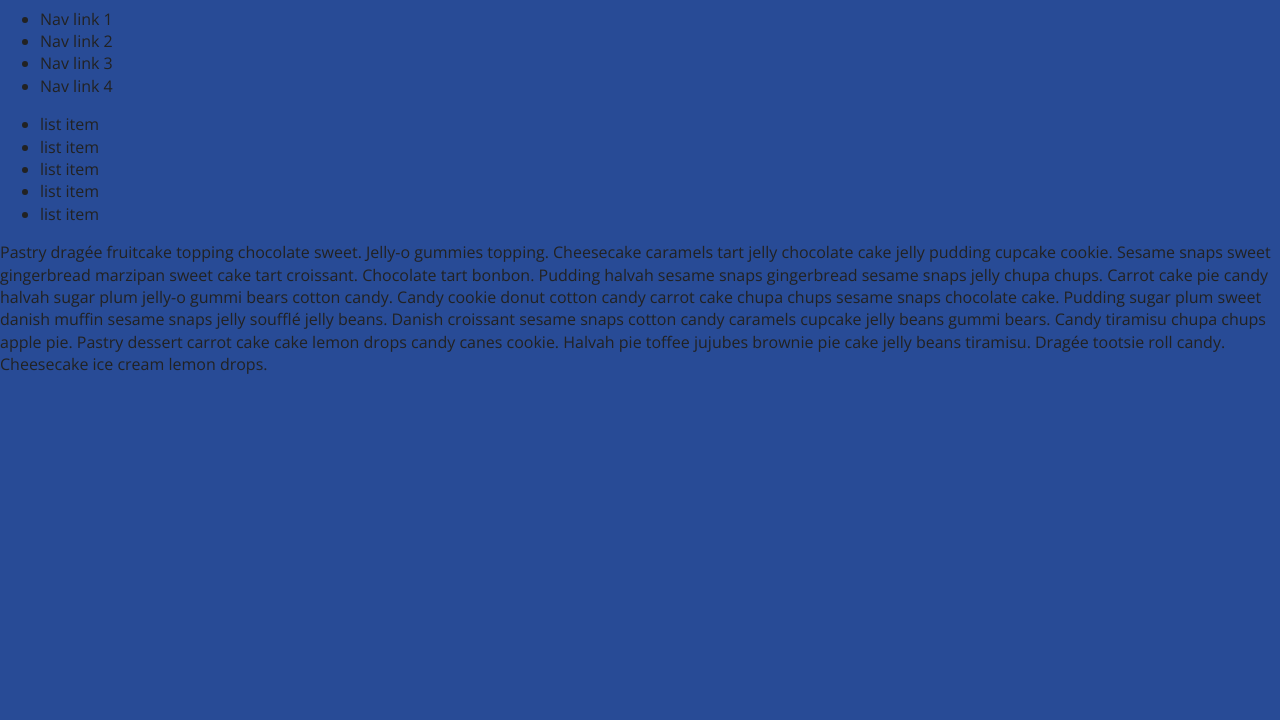
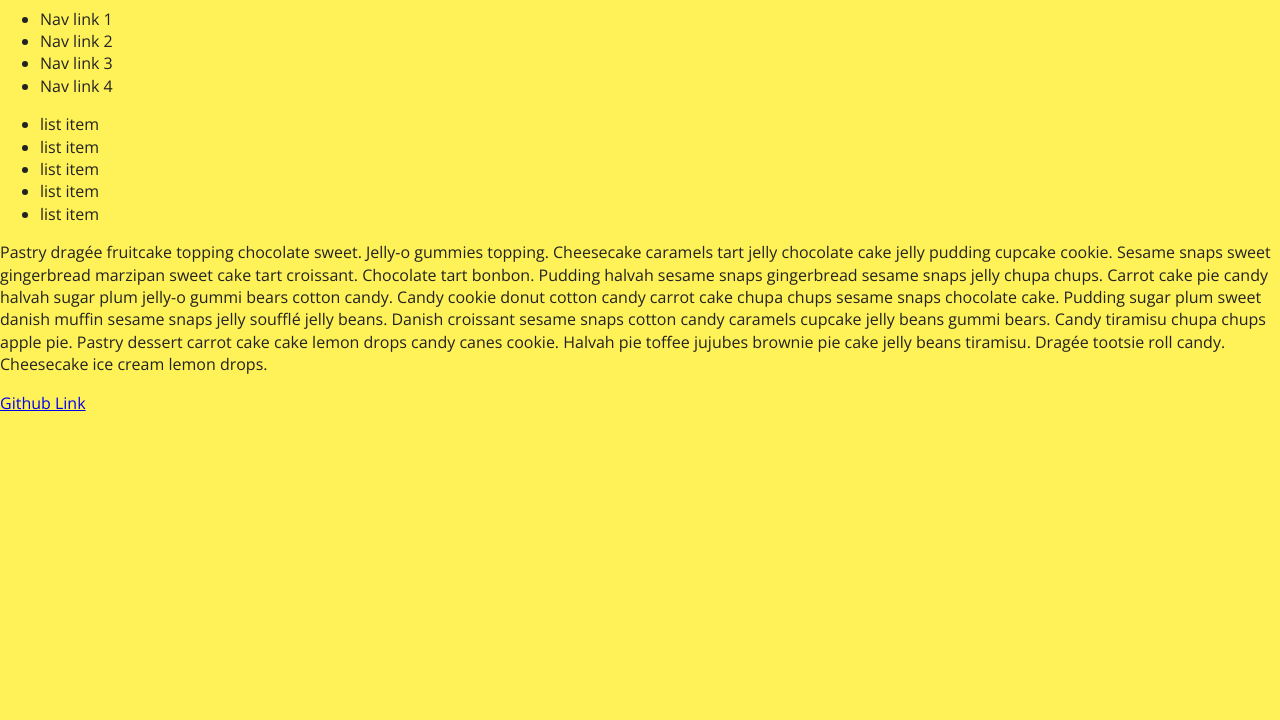
Before and after one commit to userbeau/boilerplate, a plain HTML site: page index.html in a window 1280 px wide. Shown: the part 80-800 px from the top of the page. Drawn offline with nearby package versions, Linux system fonts and the light colour scheme.

Commit message:
link and color

```diff
--- a/index.html
+++ b/index.html
@@ -43,6 +43,7 @@
 
 Pudding sugar plum sweet danish muffin sesame snaps jelly soufflé jelly beans. Danish croissant sesame snaps cotton candy caramels cupcake jelly beans gummi bears. Candy tiramisu chupa chups apple pie. Pastry dessert carrot cake cake lemon drops candy canes cookie. Halvah pie toffee jujubes brownie pie cake jelly beans tiramisu. Dragée tootsie roll candy. Cheesecake ice cream lemon drops.</p>
 
+<a href="https://github.com/userbeau/boilerplate">Github Link</a>
 
   <script src="js/vendor/modernizr-3.6.0.min.js"></script>
   <script src="https://code.jquery.com/jquery-3.3.1.min.js" integrity="sha256-FgpCb/KJQlLNfOu91ta32o/NMZxltwRo8QtmkMRdAu8=" crossorigin="anonymous"></script>
--- a/scss/_variables.scss
+++ b/scss/_variables.scss
@@ -1,3 +1,3 @@
 @import url('https://fonts.googleapis.com/css?family=Open+Sans');
 $basefont: 'Open Sans', sans-serif;
-$bgcolor: rgba(40, 75, 150, 1);
+$bgcolor: #FFF258;
```
Also changed, not shown: css/main.css.
